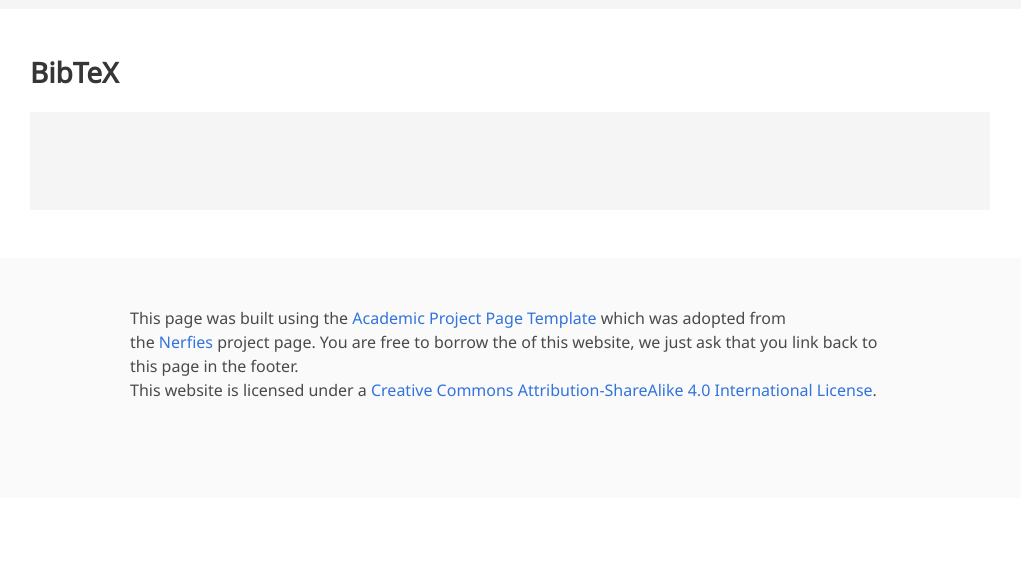
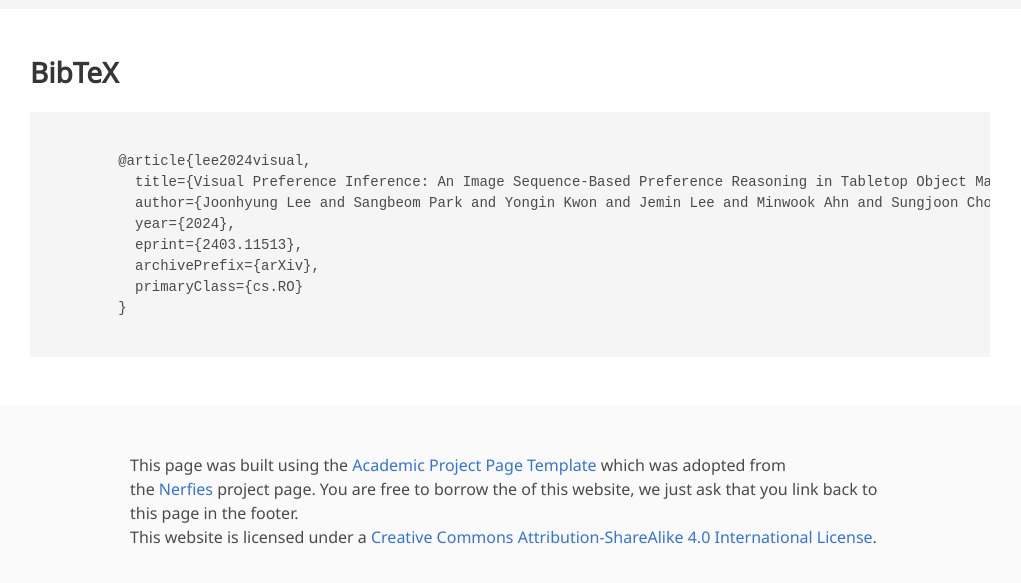
Before and after one commit to joonhyung-lee/vpi, a plain HTML site: page index.html in a window 1280 px wide. Shown: the part 6857-7440 px from the top of the page, without its empty margins (130-1151 px from the left). Before the commit the page ends 7355 px from the top, so only its background shows below. Drawn offline with nearby package versions, Linux system fonts and the light colour scheme; some packages are replaced by stand-ins of ours; a script that the page names is missing; some icons are missing; a web font is replaced by a local one.

Commit message:
update arxiv information

```diff
--- a/index.html
+++ b/index.html
@@ -123,7 +123,7 @@
               <div class="publication-links">
                 <!-- Arxiv PDF link -->
                 <span class="link-block">
-                  <a href="https://arxiv.org/abs/2309.13937" target="_blank"
+                  <a href="https://arxiv.org/abs/2403.11513" target="_blank"
                     class="external-link button is-normal is-rounded is-dark">
                     <span class="icon">
                       <i class="fas fa-file-pdf"></i>
@@ -628,12 +628,14 @@
     <div class="container is-max-desktop content">
       <h2 class="title">BibTeX</h2>
       <pre><code>
-        <!-- @article{lee2023spots,
-          title={SPOTS: Stable Placement of Objects with Reasoning in Semi-Autonomous Teleoperation Systems},
-          author={Lee, Joonhyung and Park, Sangbeom and Park, Jeongeun and Lee, Kyungjae and Choi, Sungjoon},
-          journal={arXiv preprint arXiv:2309.13937},
-          year={2023}
-        } -->
+        @article{lee2024visual,
+          title={Visual Preference Inference: An Image Sequence-Based Preference Reasoning in Tabletop Object Manipulation},
+          author={Joonhyung Lee and Sangbeom Park and Yongin Kwon and Jemin Lee and Minwook Ahn and Sungjoon Choi},
+          year={2024},
+          eprint={2403.11513},
+          archivePrefix={arXiv},
+          primaryClass={cs.RO}
+        }
       </code></pre>
     </div>
   </section>
```
